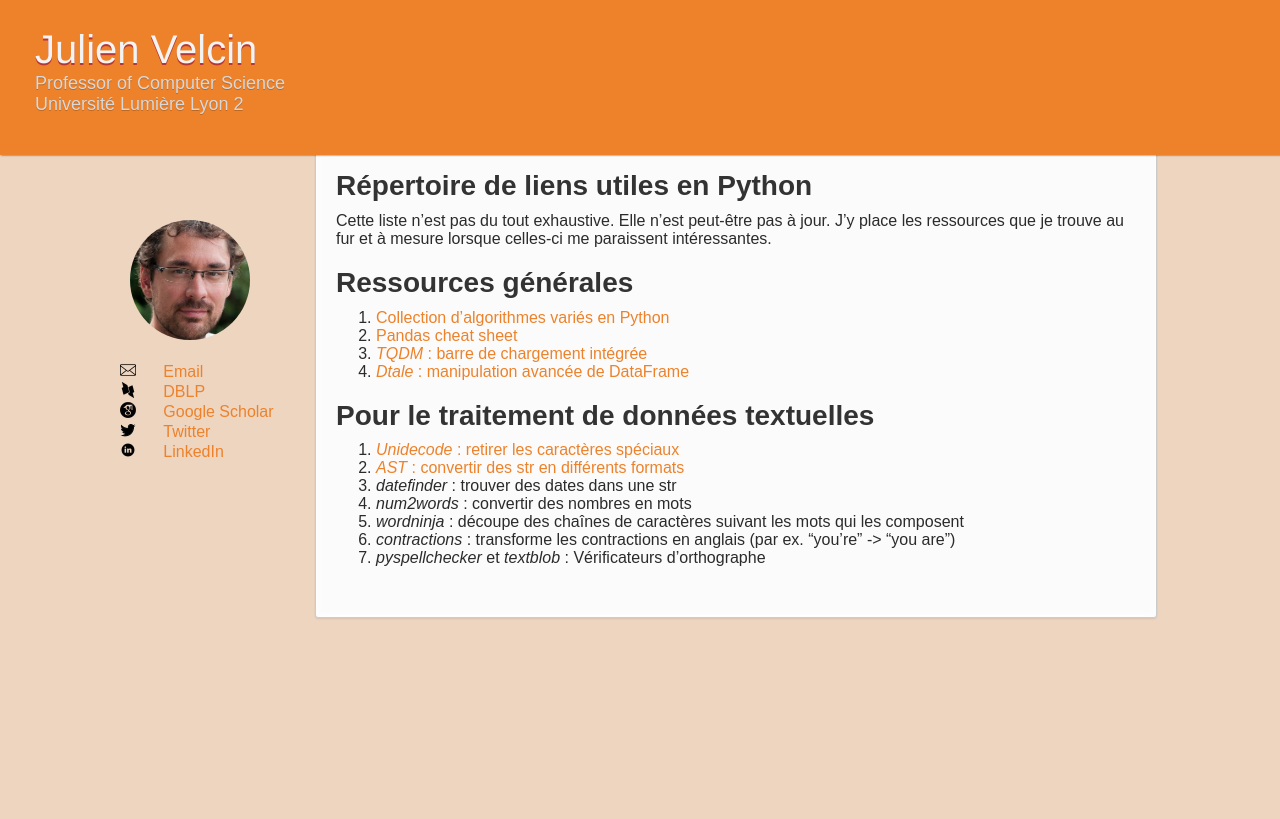
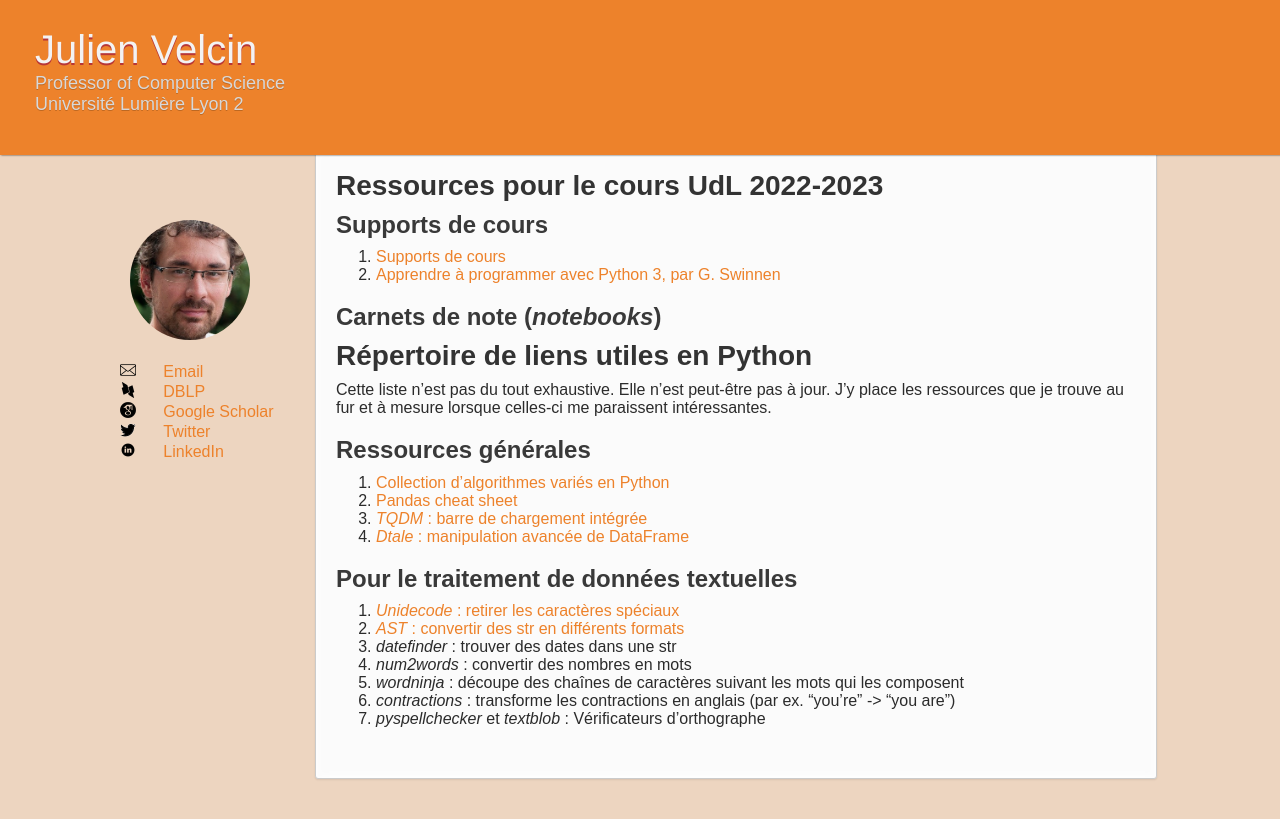
Before and after one commit to Velcin/velcin.github.io, a Jekyll site: the page built from python.md, in a window 1280 px wide. Shown: the top 819 px of the page. Built offline with Jekyll 4.4.1, drawn with Linux system fonts in a browser that asks for light colours; some web fonts are replaced; our own code applies the rules of GitHub Pages for plain Markdown files; a script that is not in the unit is left out.

Commit message:
update python page

```diff
--- a/python.md
+++ b/python.md
@@ -1,15 +1,26 @@
+# Ressources pour le cours UdL 2022-2023
+
+## Supports de cours
+
+- [Supports de cours](https://velcin.github.io/files/python/Support_Python.pdf)
+- [Apprendre à programmer avec Python 3, par G. Swinnen](https://inforef.be/swi/download/apprendre_python3_5.pdf)
+
+## Carnets de note (*notebooks*)
+
+
+
 # Répertoire de liens utiles en Python
 
 Cette liste n'est pas du tout exhaustive. Elle n'est peut-être pas à jour. J'y place les ressources que je trouve au fur et à mesure lorsque celles-ci me paraissent intéressantes.
 
-# Ressources générales
+## Ressources générales
 
 - [Collection d'algorithmes variés en Python ](https://github.com/TheAlgorithms/Python)
 - [Pandas cheat sheet](https://velcin.github.io/files/Pandas_Cheat_Sheet.pdf)
 - [*TQDM* : barre de chargement intégrée](https://tqdm.github.io)
 - [*Dtale* : manipulation avancée de DataFrame](https://t.co/qhb9fiKY9p)
 
-# Pour le traitement de données textuelles
+## Pour le traitement de données textuelles
 
 - [*Unidecode* : retirer les caractères spéciaux](https://t.co/mnf8CUc12a)
 - [*AST* : convertir des str en différents formats](https://t.co/JJRyc6yyzM)
```
Also changed, not shown: index.md (line endings or trailing spaces), 2 other files.
